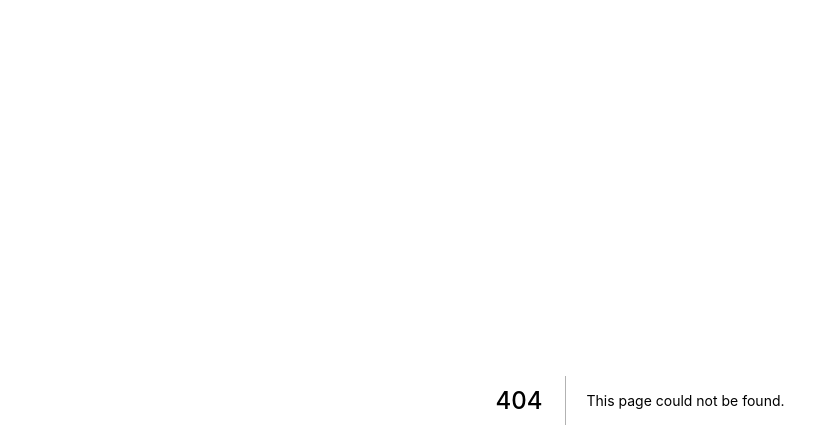
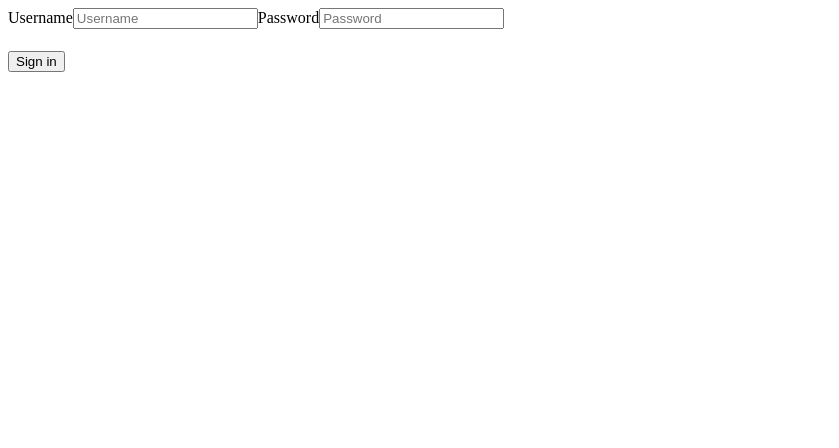
Before and after one commit to Fedron/food, a Next.js app: page /signin in a window 1280 px wide. Before the commit this address had no page. Shown: the top 448 px of the page, without its empty margins (0-839 px from the left). Built offline with nearby package versions, Linux system fonts and the light colour scheme.

Commit message:
User Auth complete

```diff
--- /dev/null
+++ b/components/SignInForm.js
@@ -0,0 +1,57 @@
+import React, { useState } from 'react';
+import Router from 'next/router';
+import 'isomorphic-fetch';
+import useImportForm from '../hooks/useFormInput.js';
+
+const SignInForm = () => {
+  const [username, handleUsername, resetUsername] = useImportForm("");
+  const [password, handlePassword, resetPassword] = useImportForm("");
+
+  const [error, setError] = useState("");
+
+  const handleSubmit = (e) => {
+    e.preventDefault();
+
+    let updatedError = "";
+
+    if (!username || !password) {
+      updatedError = "Fields cannot be left blank";
+    }
+
+    if (updatedError) {
+      setError(updatedError);
+    } else {
+      fetch("/signin", {
+        method: "post",
+        headers: {
+          "Accept": "application/json, text/plain, */*",
+          "Content-Type": "application/json"
+        },
+        body: JSON.stringify({ username, password })
+      }).then((res) => {
+        if (res.status === 200) {
+          Router.push("/");
+        } else {
+          setError(res.statusText);
+          resetUsername();
+          resetPassword();
+        }
+      });
+    }
+  }
+
+  return (
+    <form onSubmit={handleSubmit}>
+      <label>Username</label>
+      <input type="text" name="username" value={username} onChange={handleUsername} placeholder="Username" />
+
+      <label>Password</label>
+      <input type="password" name="password" value={password} onChange={handlePassword} placeholder="Password" />
+
+      <h5>{error}</h5>
+      <button type="submit">Sign in</button>
+    </form>
+  );
+}
+
+export default SignInForm;
--- a/components/SignUpForm.js
+++ b/components/SignUpForm.js
@@ -49,7 +49,7 @@ const SignUpForm = () => {
         body: JSON.stringify({ username, password, passwordConf })
       }).then((res) => {
         if (res.status === 200) {
-          Router.push("/signin")
+          Router.push("/");
         } else {
           setErrors({...errors, username: res.statusText});
           resetPassword();
--- /dev/null
+++ b/pages/signin.js
@@ -0,0 +1,9 @@
+import SignInForm from '../components/SignInForm.js';
+
+const SignIn = () => {
+  return (
+    <SignInForm />
+  );
+}
+
+export default SignIn;
--- a/pages/signup.js
+++ b/pages/signup.js
@@ -1,6 +1,6 @@
 import SignUpForm from '../components/SignUpForm.js';
 
-const SignUp = ({ hello }) => {
+const SignUp = () => {
   return (
     <SignUpForm />
   );
--- a/users.json
+++ b/users.json
@@ -3,5 +3,10 @@
     "username": "fedron",
     "password": "4c53de38b6c2eb06138efeda23fec496ea19dca29ba9e2dcd853cf48b36d51abc0679909c952b986ac6fbb4783945ecbaf0315c6f0bbd91b69479c4a95d78110.23c8ebf233ac8eff",
     "id": "a97fde8afb8f6244"
+  },
+  {
+    "username": "compact",
+    "password": "ddd7f0b292c74f239f03663e5228fe645cd914a5335a8117fbfef343714ed5304195d2593fdcfbe375651b601f45d8ab438a59a573baf6b3bef21e6bb987523f.8de4892f5755d4ee",
+    "id": "2ee1199d4fad0a72"
   }
 ]
```
Also changed, not shown: pages/index.js (added, +12 -0 lines), server.js (+38 -1 lines).
